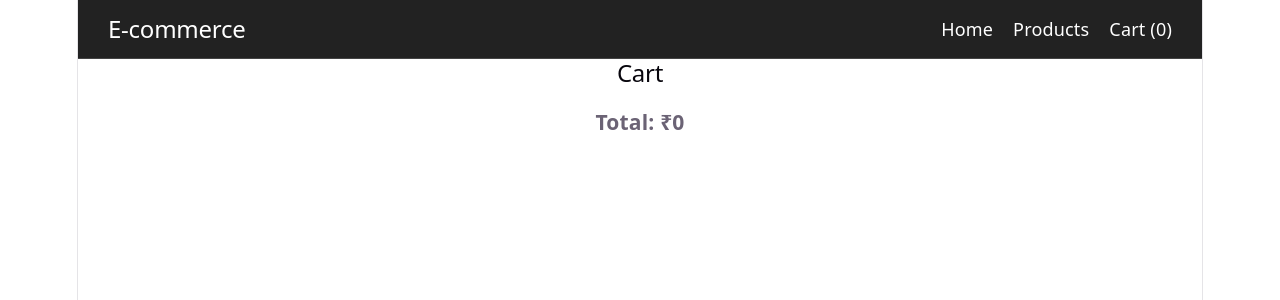
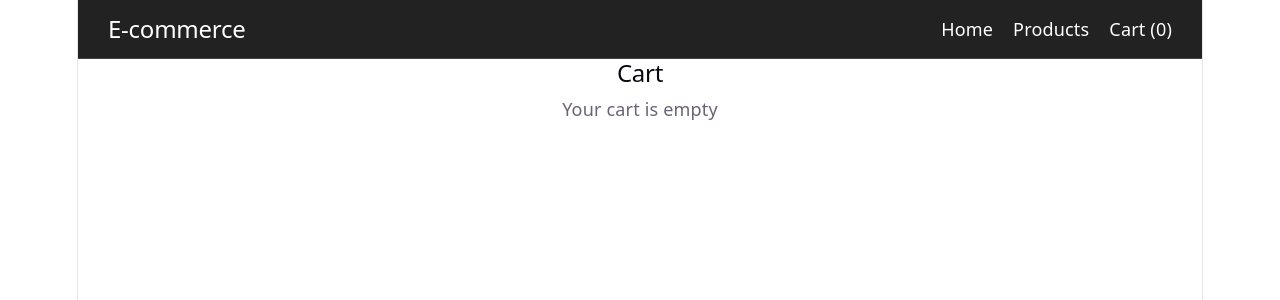
Before and after one commit to abhi12012/e-commerce-react, a React (Vite) app: page /cart in a window 1280 px wide. Shown: the top 300 px of the page. Built offline with nearby package versions, Linux system fonts and the light colour scheme.

Commit message:
Add empty cart state

```diff
--- a/src/components/Cart.jsx
+++ b/src/components/Cart.jsx
@@ -1,5 +1,4 @@
 function Cart({ cart, increaseQuantity, decreaseQuantity, removeFromCart }) {
-
   const total = cart.reduce(
     (sum, item) => sum + item.product.price * item.quantity,
     0
@@ -9,6 +8,10 @@ function Cart({ cart, increaseQuantity, decreaseQuantity, removeFromCart }) {
     <div>
       <h2>Cart</h2>
 
+      {cart.length === 0 ? (
+        <p>Your cart is empty</p>
+      ) : (
+        <>
           {cart.map((item) => (
             <div key={item.product.id}>
               <p>
@@ -23,18 +26,15 @@ function Cart({ cart, increaseQuantity, decreaseQuantity, removeFromCart }) {
                 −
               </button>
 
-
-
               <button onClick={() => removeFromCart(item.product.id)}>
                 Remove
               </button>
-
-
             </div>
           ))}
 
           <h3>Total: ₹{total}</h3>
-
+        </>
+      )}
     </div>
   )
 }
```
Lines whose indentation alone changed are shown as unchanged.
